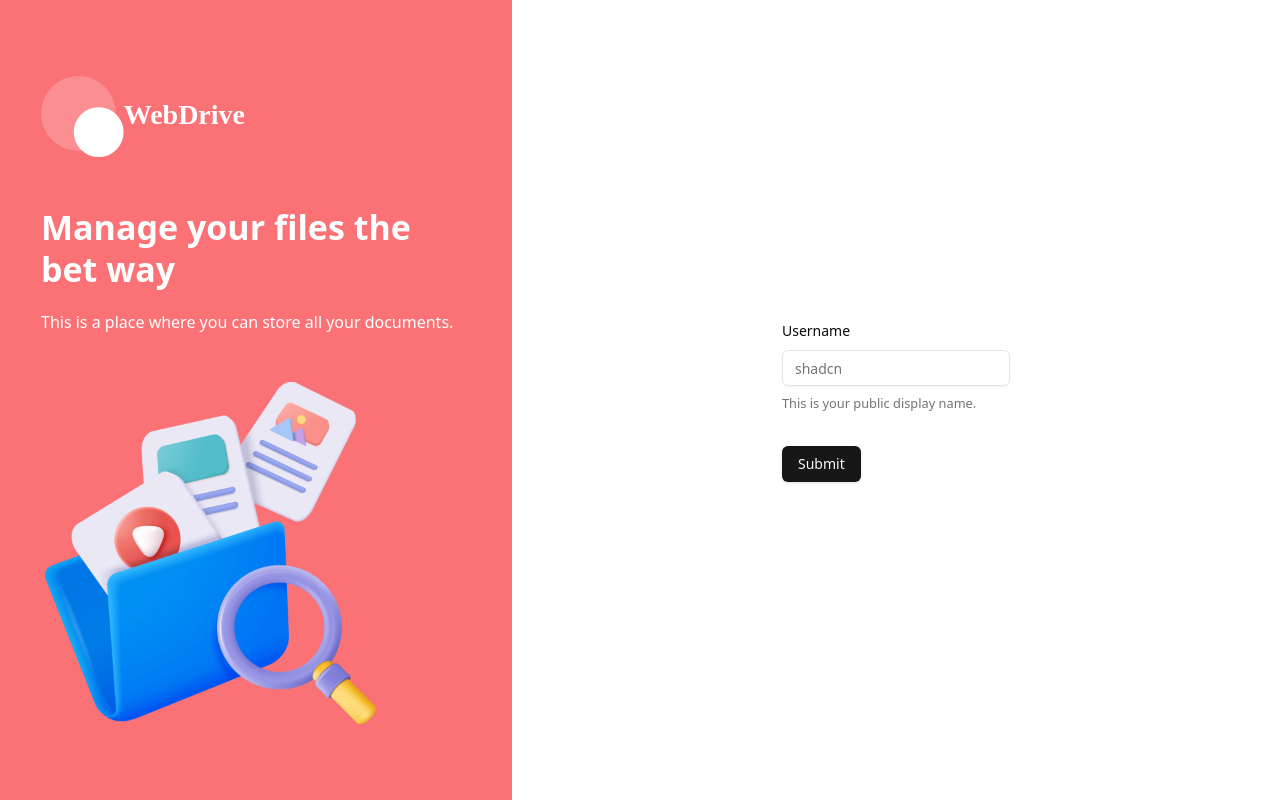
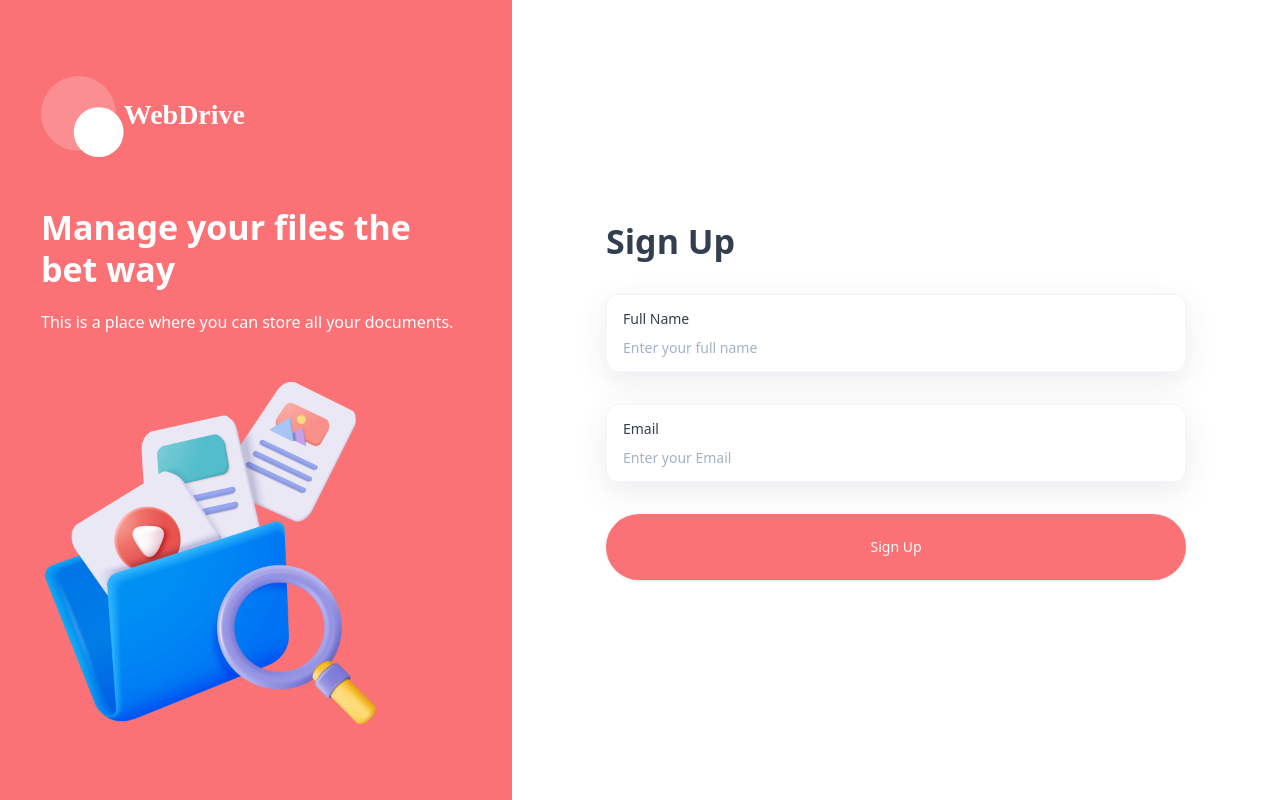
Before and after one commit to PakmanGames/webdrive, a Next.js app: page /sign-up in a window 1280 px wide. Built offline with nearby package versions, Linux system fonts and the light colour scheme.

Commit message:
Add new fields in form and button animation on load

```diff
--- a/components/AuthForm.tsx
+++ b/components/AuthForm.tsx
@@ -12,10 +12,13 @@
     username: z.string().min(2).max(50),
 });
 
-import React from "react";
+import React, { useState } from "react";
+import Image from "next/image";
 type FormType = "sign-in" | "sign-up";
 
 const AuthForm = ({ type }: { type: FormType }) => {
+    const [isLoading, setIsLoading] = useState(false);
+    const [errorMessage, setErrorMessage] = useState("");
     const form = useForm<z.infer<typeof formSchema>>({
         resolver: zodResolver(formSchema),
         defaultValues: {
@@ -28,25 +31,51 @@
     };
 
     return (
+        <>
             <Form {...form}>
-            <form onSubmit={form.handleSubmit(onSubmit)} className="space-y-8">
+                <form onSubmit={form.handleSubmit(onSubmit)} className="auth-form">
+                    <h1 className="form-title">{type === "sign-in" ? "Sign In" : "Sign Up"}</h1>
+                    {type === "sign-up" && (
                         <FormField
                             control={form.control}
-                    name="username"
+                            name="fullName"
                             render={({ field }) => (
                                 <FormItem>
-                            <FormLabel>Username</FormLabel>
+                                    <div className="shad-form-item">
+                                        <FormLabel className="shad-form-label">Full Name</FormLabel>
                                         <FormControl>
-                                <Input placeholder="shadcn" {...field} />
+                                            <Input placeholder="Enter your full name" className="shad-input" {...field} />
                                         </FormControl>
-                            <FormDescription>This is your public display name.</FormDescription>
-                            <FormMessage />
+                                    </div>
+                                    <FormMessage className="shad-form-message" />
                                 </FormItem>
                             )}
                         />
-                <Button type="submit">Submit</Button>
+                    )}
+                    <FormField
+                        control={form.control}
+                        name="email"
+                        render={({ field }) => (
+                            <FormItem>
+                                <div className="shad-form-item">
+                                    <FormLabel className="shad-form-label">Email</FormLabel>
+                                    <FormControl>
+                                        <Input placeholder="Enter your Email" className="shad-input" {...field} />
+                                    </FormControl>
+                                </div>
+                                <FormMessage className="shad-form-message" />
+                            </FormItem>
+                        )}
+                    />
+                    <Button type="submit" className="form-submit-button" disabled={isLoading}>
+                        {type === "sign-in" ? "Sign In" : "Sign Up"}
+                        {isLoading && <Image src={`/assets/icons/loader.svg`} alt="loader" width={24} height={24} className="ml-2 animate-spin" />}
+                    </Button>
+                    {errorMessage && <p className="error-message">*{errorMessage}</p>}
                 </form>
             </Form>
+            {/* OTP Verification Logic Here */}
+        </>
     );
 };
 
```
Lines whose indentation alone changed are shown as unchanged.
